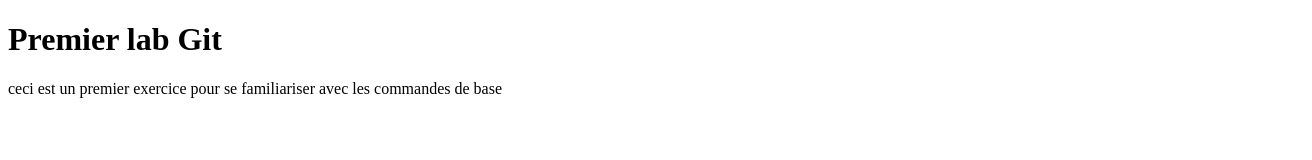
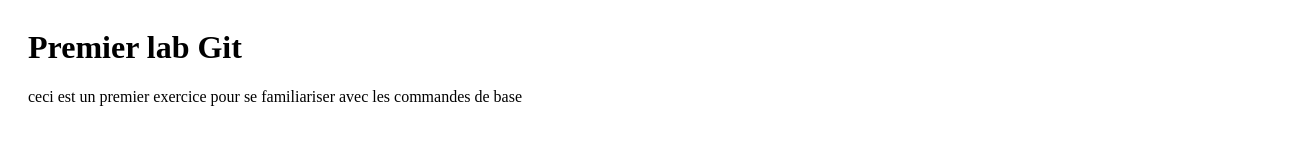
Before and after one commit to mehdi-mtir/demo2-git, a plain HTML site: page index.html in a window 1280 px wide. Shown: the whole page, 1312 px wide, since content can reach past the window. Drawn offline with Linux system fonts and the light colour scheme.

Commit message:
Ajouter d'un container

```diff
--- a/index.html
+++ b/index.html
@@ -4,9 +4,12 @@
     <meta charset="UTF-8">
     <meta name="viewport" content="width=device-width, initial-scale=1.0">
     <title>Démo Git</title>
+    <link rel="stylesheet" href="style.css" />
 </head>
 <body>
-    <h1>Premier lab Git</h1>
-    <p>ceci est un premier exercice pour se familiariser avec les commandes de base</p>
+    <div class="container">
+        <h1>Premier lab Git</h1>
+        <p>ceci est un premier exercice pour se familiariser avec les commandes de base</p>
+    </div>
 </body>
 </html>
--- /dev/null
+++ b/style.css
@@ -0,0 +1,6 @@
+.container {
+  width: 100%;
+  margin: 0 auto;
+  padding: 0 20px;
+  overflow: hidden;
+}
```
